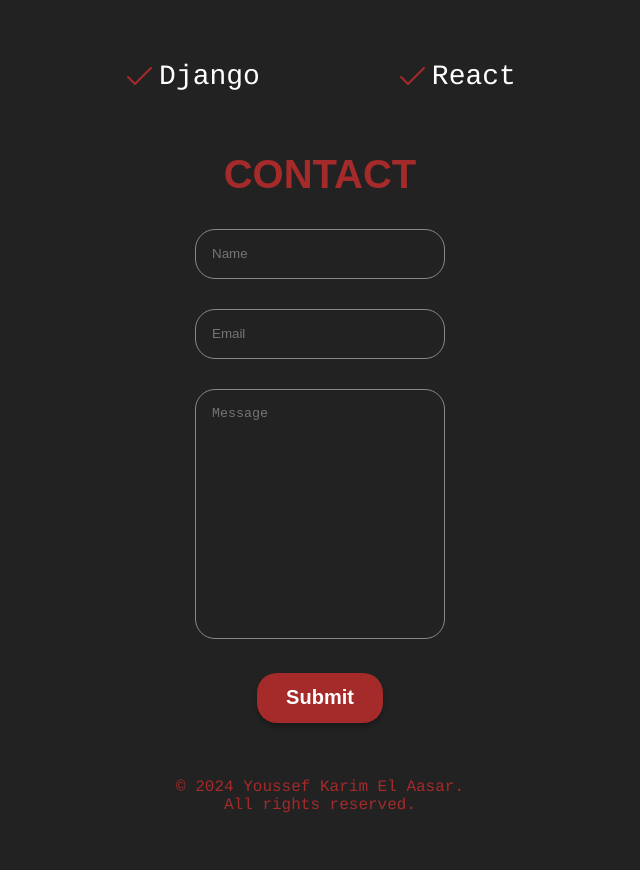
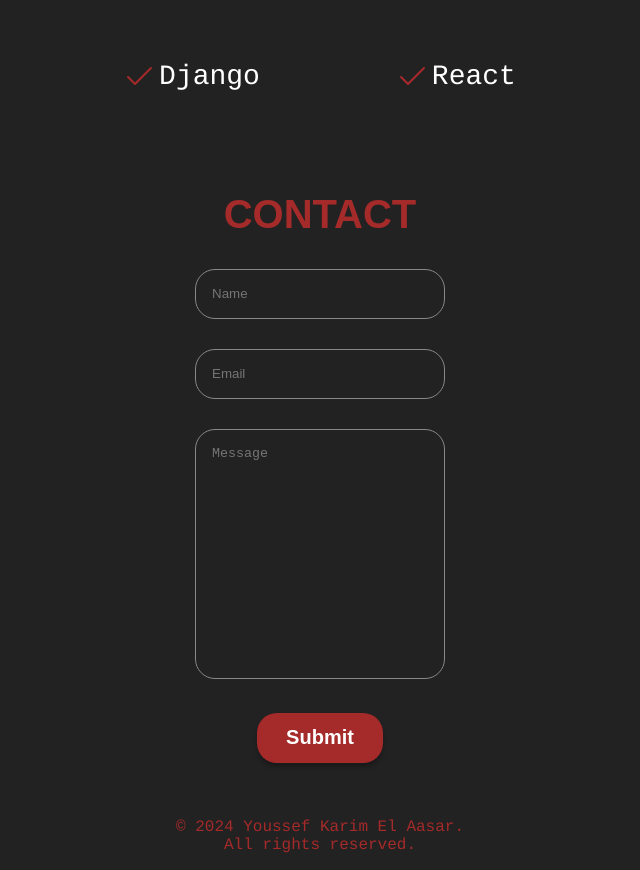
Before and after one commit to theglassofwater/PersonalWebsite, a React (Create React App) app: page / in a window 1280 px wide. Shown: the part 1862-2732 px from the top of the page, without its empty margins (320-960 px from the left). Before the commit the page ends 2692 px from the top, so only its background shows below. Built offline with nearby package versions, Linux system fonts and the light colour scheme.

Commit message:
added margin-top

```diff
--- a/src/components/Contact/Contact.module.css
+++ b/src/components/Contact/Contact.module.css
@@ -2,6 +2,8 @@
     display: flex;
     flex-direction: column;
     text-align: center;
+    margin-top: 5dvh;
+    /* height: 100dvh; */
 
 
     form {
```
